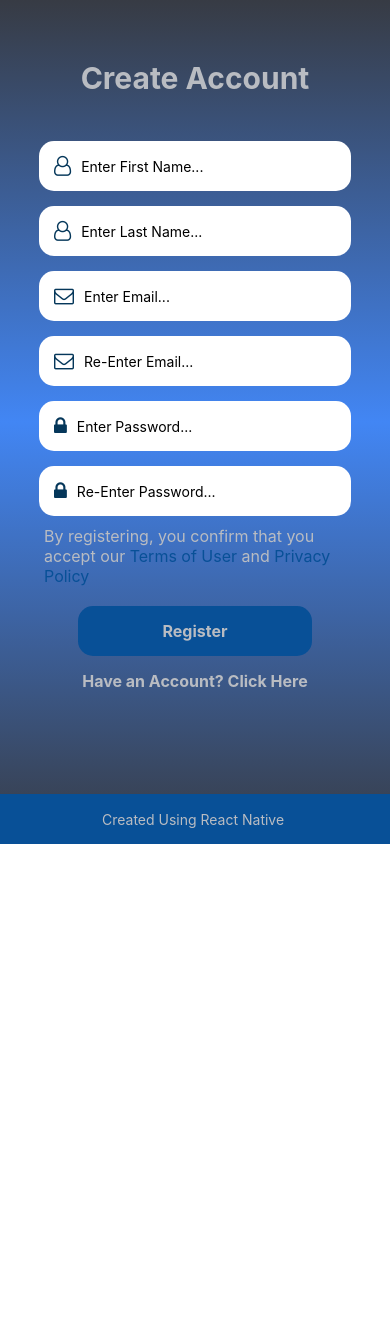
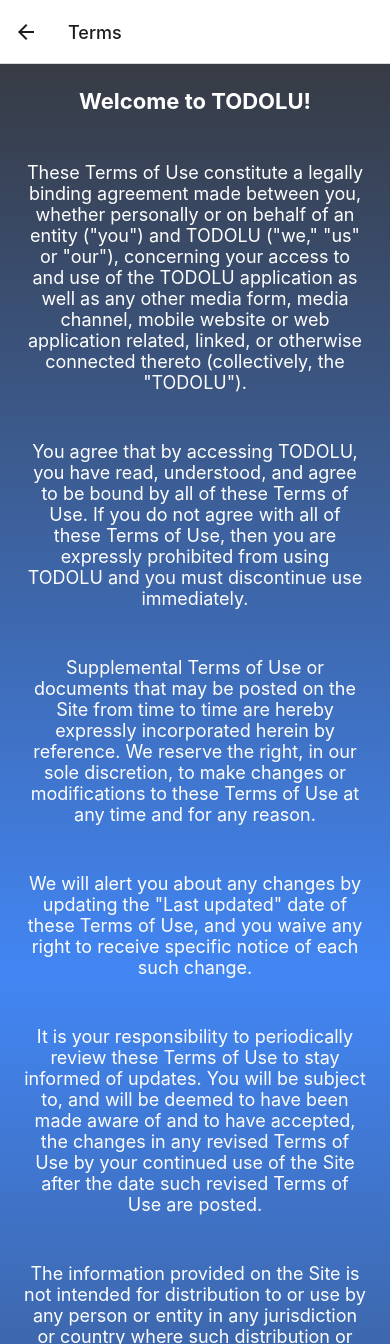
Before and after one commit to antdoan123/Productive-Social-Media-App, a React Native app: screen /Terms in a window 390 px wide. Shown: the top 1344 px of the page. Before the commit the page ends 844 px from the top, so only its background shows below. Built offline with nearby package versions, Linux system fonts and the light colour scheme.

Commit message:
started terms of user

```diff
--- a/App.js
+++ b/App.js
@@ -6,6 +6,7 @@
 import LoginScreen from './Screens/LoginScreen';
 import HomeScreen from './Screens/HomeScreen';
 import RegisterScreen from './Screens/RegisterScreen';
+import Terms from './Screens/Terms';
 
 const Stack = createNativeStackNavigator();
 
@@ -15,7 +16,7 @@
       <Stack.Navigator>
         <Stack.Screen options={{ headerShown: false}} name="Register" component={RegisterScreen} />
         <Stack.Screen options={{ headerShown: false}} name="Login" component={LoginScreen} />
-
+        <Stack.Screen name="Terms" component={Terms} />
         <Stack.Screen name="Home" component={HomeScreen} />
 
       </Stack.Navigator>
--- a/Screens/RegisterScreen.js
+++ b/Screens/RegisterScreen.js
@@ -12,6 +12,10 @@
 
 	const handleSignIn = () => {
 		navigation.replace('Login')
+	}
+
+	const handleTerms = () => {
+		navigation.push('Terms')
 	}
 
 	return(
@@ -111,7 +115,7 @@
 					/>
 				</View>
 				<Text style={styles.Text}>By registering, you confirm that you accept our
-					<Text style={styles.link}> Terms of User </Text>
+					<Text style={styles.link} onPress = {handleTerms}> Terms of User </Text>
 					and
 					<Text style={styles.link}> Privacy Policy </Text>
 				</Text>
--- /dev/null
+++ b/Screens/Terms.js
@@ -0,0 +1,92 @@
+import react, {useState} from 'react'
+import { Platform, Image, TextInput, Button, StyleSheet, Text, KeyboardAvoidingView, TouchableOpacity, View} from 'react-native'
+import {LinearGradient} from 'expo-linear-gradient';
+import {useNavigation} from '@react-navigation/core';
+import FontAwesome from 'react-native-vector-icons/FontAwesome'
+
+const Terms = () => {
+	return(
+		<LinearGradient
+			colors={['#373B44', '#4286f4', '#373B44']}
+
+		>
+			<KeyboardAvoidingView
+				style={styles.container}
+				behavior="padding"
+			>
+			<View>
+				<Text style={styles.Title}>
+					Welcome to TODOLU!
+				</Text>
+
+				<Text style={styles.paragraph}>
+					These Terms of Use constitute a legally binding agreement made between you, whether personally or on behalf of an entity (&quot;you&quot;)
+					and TODOLU (&quot;we,&quot; &quot;us&quot; or &quot;our&quot;), concerning your access to and use of the TODOLU application as well
+					as any other media form, media channel, mobile website or web application related, linked, or otherwise connected thereto (collectively, the &quot;TODOLU&quot;).
+				</Text>
+
+				<Text style={styles.paragraph}>
+					You agree that by accessing TODOLU, you have read, understood, and agree to be bound by all of these Terms of Use. If you do not agree with all of these Terms of Use,
+					then you are expressly prohibited from using TODOLU and you must discontinue use immediately.
+				</Text>
+
+				<Text style={styles.paragraph}>
+					Supplemental Terms of Use or documents that may be posted on the Site from time to time are hereby expressly incorporated herein by reference.
+					We reserve the right, in our sole discretion, to make changes or modifications to these Terms of Use at any time and for any reason.
+				</Text>
+
+				<Text style={styles.paragraph}>
+					We will alert you about any changes by updating the &quot;Last updated&quot; date of these Terms of Use, and you waive any right to receive specific
+					notice of each such change.
+				</Text>
+
+				<Text style={styles.paragraph}>
+					It is your responsibility to periodically review these Terms of Use to stay informed of updates. You will be subject to, and will be deemed to
+					have been made aware of and to have accepted, the changes in any revised Terms of Use by your continued use of the Site after the date such revised
+					Terms of Use are posted.
+				</Text>
+
+				<Text style={styles.paragraph}>
+					The information provided on the Site is not intended for distribution to or use by any person or entity in any jurisdiction or country where such
+					distribution or use would be contrary to law or regulation or which would subject us to any registration requirement within such jurisdiction or country.
+				</Text>
+
+				<Text style={styles.paragraph}>
+					Accordingly, those persons who choose to access the Site from other locations do so on their own initiative and are solely responsible for compliance with
+					local laws, if and to the extent local laws are applicable.
+				</Text>
+
+				<Text style={styles.paragraph}>
+				ARBITRATION NOTICE: YOU AGREE THAT DISPUTES BETWEEN YOU AND US WILL BE RESOLVED BY BINDING, INDIVIDUAL ARBITRATION AND YOU WAIVE YOUR RIGHT TO PARTICIPATE IN A CLASS ACTION LAWSUIT OR CLASS-WIDE ARBITRATION.
+				WE EXPLAIN SOME EXCEPTIONS AND HOW YOU CAN OPT OUT OF ARBITRATION BELOW.
+				</Text>
+			</View>
+			</KeyboardAvoidingView>
+		</LinearGradient>
+	)
+}
+
+export default Terms
+
+const styles = StyleSheet.create({
+	container: {
+		flex: 1,
+		alignItems: 'center',
+		justifyContent: 'center',
+	},
+
+	Title: {
+		color: 'white',
+		margin: 24,
+		fontSize: 22,
+		textAlign: 'center',
+		fontWeight: '700',
+	},
+
+	paragraph: {
+		color: 'white',
+		margin: 24,
+		fontSize: 18,
+		textAlign: 'center',
+	},
+})
```
